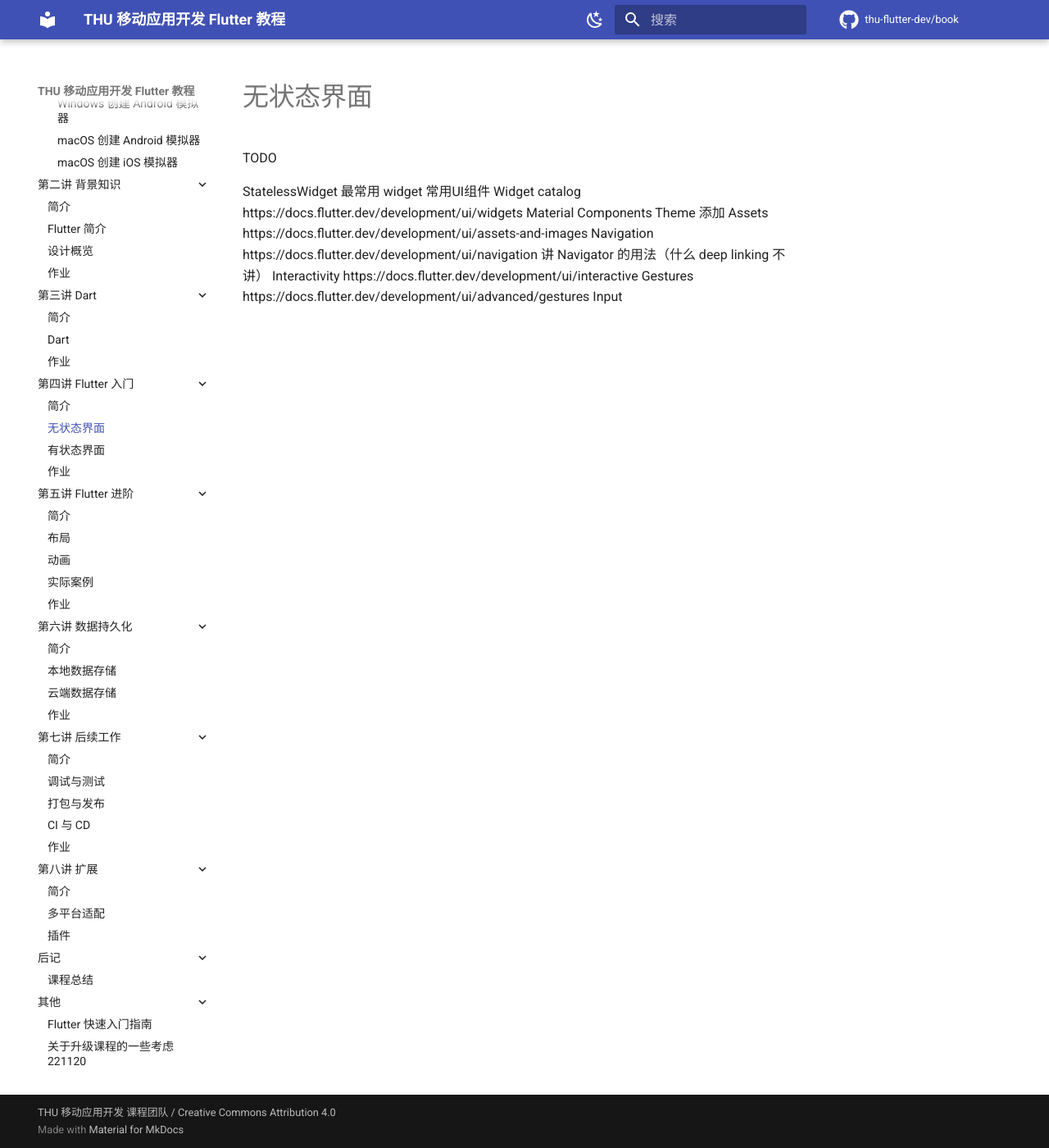
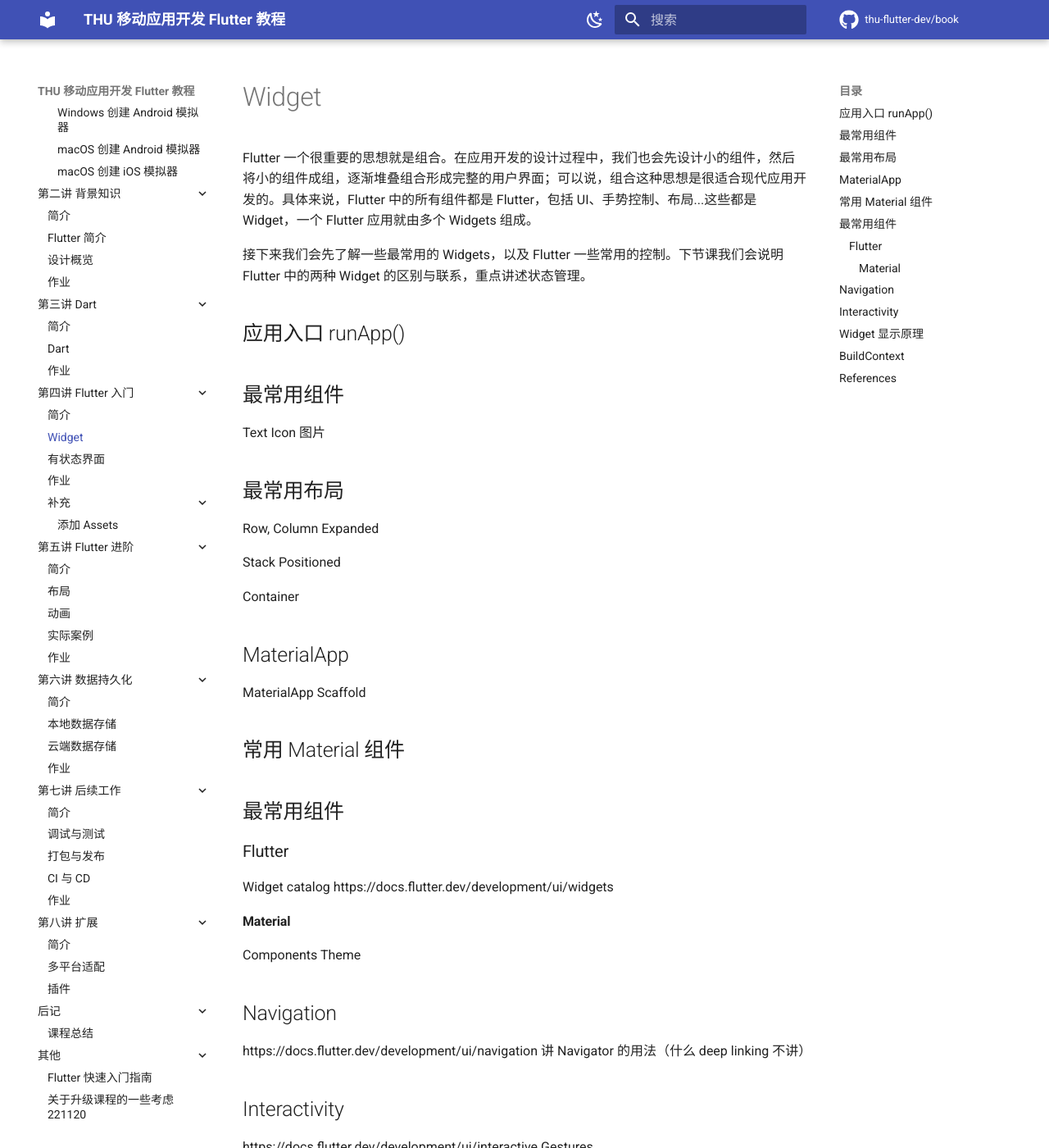
Before and after one commit to thu-mobile-dev/book, an MkDocs documentation site: the page built from docs/LECTURE/4/main-a.md, in a window 1280 px wide and 1400 px high. Shown: the whole window at 82% size. Built offline with MkDocs 1.6.1 and Material for MkDocs 9.7.7, drawn with Linux system fonts in a browser that asks for light colours; comment, search, counter and statistics services are not loaded; some of the changed text lies outside the part shown.

Commit message:
lec 4: add assets; better structure

```diff
--- a/docs/LECTURE/4/main-a.md
+++ b/docs/LECTURE/4/main-a.md
@@ -1,16 +1,64 @@
-# 无状态界面
+# Widget
 
-TODO
+Flutter 一个很重要的思想就是组合。在应用开发的设计过程中，我们也会先设计小的组件，然后将小的组件成组，逐渐堆叠组合形成完整的用户界面；可以说，组合这种思想是很适合现代应用开发的。具体来说，Flutter 中的所有组件都是 Flutter，包括 UI、手势控制、布局...这些都是 Widget，一个 Flutter 应用就由多个 Widgets 组成。
 
-StatelessWidget
-    最常用 widget
-常用UI组件
-    Widget catalog https://docs.flutter.dev/development/ui/widgets
-    Material
-        Components
-        Theme
-    添加 Assets https://docs.flutter.dev/development/ui/assets-and-images
-Navigation https://docs.flutter.dev/development/ui/navigation 讲 Navigator 的用法（什么 deep linking 不讲）
-Interactivity https://docs.flutter.dev/development/ui/interactive
+接下来我们会先了解一些最常用的 Widgets，以及 Flutter 一些常用的控制。下节课我们会说明 Flutter 中的两种 Widget 的区别与联系，重点讲述状态管理。
+
+## 应用入口 runApp()
+
+
+
+## 最常用组件
+
+Text Icon 图片
+
+## 最常用布局
+
+Row, Column  Expanded
+
+Stack  Positioned
+
+Container
+
+## MaterialApp
+
+MaterialApp  Scaffold
+
+## 常用 Material 组件
+
+## 最常用组件
+
+### Flutter
+
+Widget catalog https://docs.flutter.dev/development/ui/widgets
+
+#### Material
+
+Components
+Theme
+
+## Navigation
+
+https://docs.flutter.dev/development/ui/navigation 讲 Navigator 的用法（什么 deep linking 不讲）
+
+## Interactivity
+
+https://docs.flutter.dev/development/ui/interactive
     Gestures https://docs.flutter.dev/development/ui/advanced/gestures
     Input
+
+
+
+
+## Widget 显示原理
+
+
+
+## BuildContext
+
+中有什么 传递参数（theme style） 全局变量
+
+## References
+
+- https://docs.flutter.dev/development/ui/widgets-intro
+- https://docs.flutter.dev/development/ui/assets-and-images
--- a/mkdocs.yml
+++ b/mkdocs.yml
@@ -34,6 +34,8 @@
     - LECTURE/4/main-a.md
     - LECTURE/4/main-b.md
     - LECTURE/4/homework.md
+    - 补充:
+      - LECTURE/4/assets.md
   - 第五讲 Flutter 进阶:
     - LECTURE/5/introduction.md
     - LECTURE/5/main-a.md
```
Also changed, not shown: docs/LECTURE/1/main.md (+1 -0 lines), docs/LECTURE/4/assets.md (added, +102 -0 lines), docs/LECTURE/4/main-b.md (+12 -4 lines), docs/LECTURE/7/main-a.md (+1 -1 lines), docs/LECTURE/4/images-assets/1.png (added), docs/LECTURE/4/images-assets/2.png (added).
